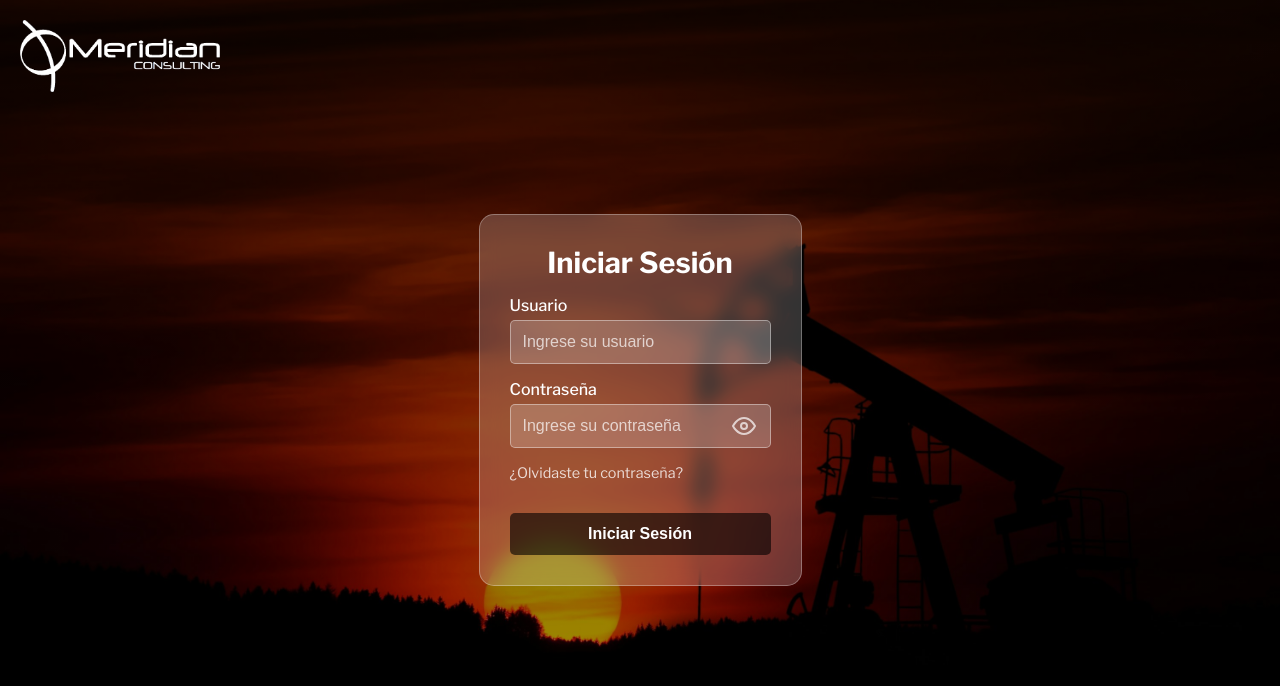
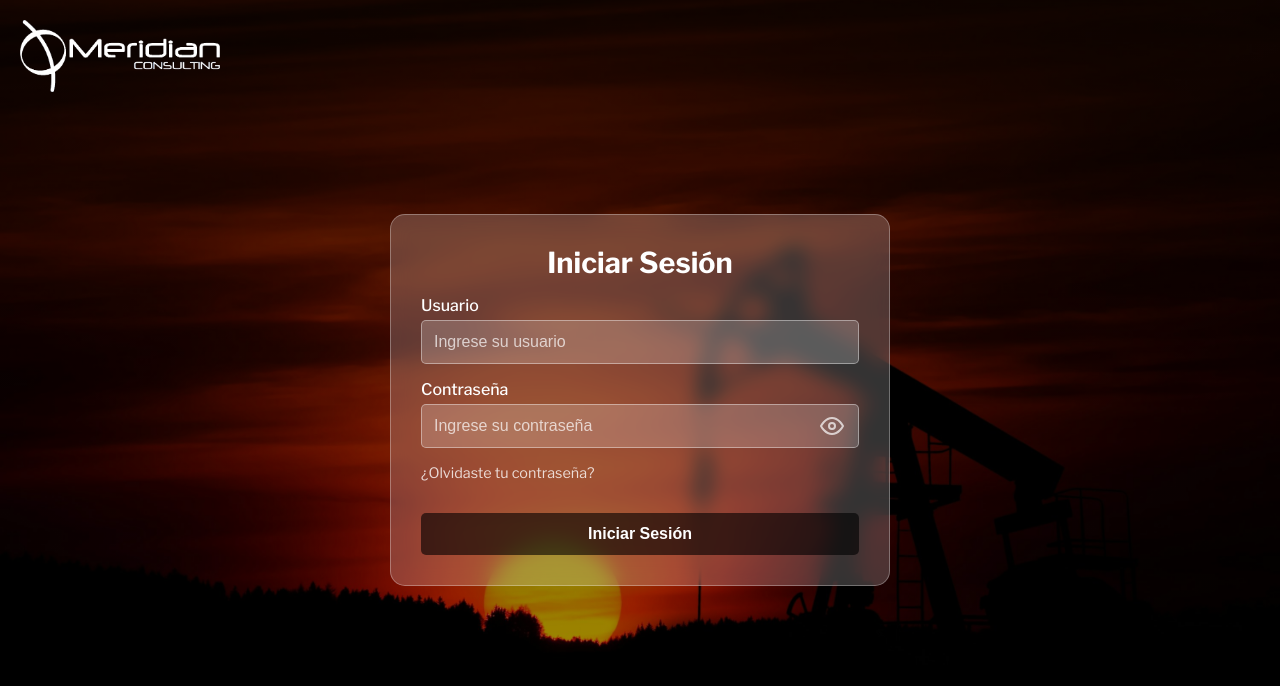
Before and after one commit to MeridianConsulting/Evaluacion, a React (Create React App) app in the folder frontend/: page / in a window 1280 px wide. Shown: the top 686 px of the page. Built offline with nearby package versions, Linux system fonts and the light colour scheme.

Commit message:
Estilos landing page y login completos

```diff
--- a/frontend/src/assets/css/LandingPage.css
+++ b/frontend/src/assets/css/Styles1.css
@@ -1,3 +1,8 @@
+/* ================================
+   Landing Page Styles (más importantes)
+==================================== */
+
+/* Importa la fuente */
 @import url('https://fonts.googleapis.com/css2?family=Libre+Franklin:wght@400;500;700&display=swap');
 
 html, body {
@@ -21,7 +26,7 @@ body {
   font-family: "Libre Franklin", sans-serif;
 }
 
-/* Layout principal */
+/* Layout principal para la landing page */
 .landing-page {
   margin: 0;
   padding: 0;
@@ -33,6 +38,7 @@ body {
   background-size: cover;
 }
 
+/* Reset de márgenes para elementos semánticos */
 header, nav, section, footer {
   margin: 0;
   padding: 0;
@@ -79,7 +85,7 @@ header, nav, section, footer {
   max-width: 800px;
   margin: 2rem auto;
   padding: 2rem;
-  color: white; /* Hace que el texto sea legible sobre el fondo */
+  color: white; /* Texto legible sobre el fondo */
 }
 
 .hero h1 {
@@ -156,7 +162,7 @@ footer {
   box-shadow: 0 -2px 6px rgba(0, 0, 0, 0.1);
 }
 
-/* Layout con 3 columnas en la parte superior */
+/* Layout de 3 columnas en la parte superior del footer */
 .footer-top {
   display: grid;
   grid-template-columns: repeat(3, minmax(200px, 1fr));
@@ -176,7 +182,7 @@ footer {
   transform: scale(1.05);
 }
 
-/* Contacto, enlaces */
+/* Contacto y enlaces */
 .footer-contact p,
 .footer-links a {
   margin: 0.5rem 0;
@@ -195,9 +201,7 @@ footer {
   margin-bottom: 0.5rem;
 }
 
-/* ========================
-   Parte inferior del Footer
-======================== */
+/* Separador del footer */
 .footer-divider {
   border: none;
   border-top: 1px solid rgba(255, 255, 255, 0.4);
@@ -206,12 +210,11 @@ footer {
 }
 
 .footer-bottom {
-  text-align: center; /* Centra el texto y lo que contenga */
+  text-align: center;
   font-size: 0.8rem;
   color: rgba(255, 255, 255, 0.8);
 }
 
-/* Texto legal y enlaces de privacidad */
 .footer-bottom p {
   margin: 0.3rem 0;
 }
@@ -226,7 +229,7 @@ footer {
   color: var(--color-secondary);
 }
 
-/* Redes sociales en la parte inferior */
+/* Redes sociales */
 .footer-social {
   margin-top: 1rem;
 }
@@ -273,7 +276,6 @@ footer {
   color: #fff;
   font-size: 1.2rem;
   margin-bottom: 1.5rem;
-  text-align: left;
   cursor: pointer;
   font-weight: 700;
   transition: color 0.3s ease;
@@ -282,3 +284,196 @@ footer {
 .side-menu .menu-item:hover {
   color: var(--color-secondary);
 }
+
+/*
+ESTILOS DEL LOGIN
+*/
+
+/* Fondo degradado en todo el body */
+.login-page {
+  margin: 0;
+  padding: 0;
+  font-family: "Libre Franklin", sans-serif;
+  background: linear-gradient(to bottom, rgba(0, 0, 0, 0.7), rgba(0, 0, 0, 0.3)),
+    url('../img/fondo.jpeg') no-repeat center center;
+  background-size: cover;
+  height: 100vh;
+  display: flex;
+  align-items: center;
+  justify-content: center;
+}
+
+/* Logo en la esquina superior izquierda */
+.login-logo {
+  position: absolute;
+  top: 20px;
+  left: 20px;
+  z-index: 10;
+}
+
+.login-logo-img {
+  max-width: 200px;
+  width: 100%;
+  height: auto;
+}
+
+/* Contenedor principal del login */
+.login-container {
+  box-sizing: border-box;
+  width: 100%;
+  max-width: 500px;
+  padding: 30px;
+  background: rgba(255, 255, 255, 0.2);
+  backdrop-filter: blur(10px);
+  border-radius: 15px;
+  border: 1px solid rgba(255, 255, 255, 0.3);
+  text-align: left;
+  animation: fadeIn 0.5s ease-in-out;
+  color: #333;
+}
+
+/* Asegura que los elementos hijos usen el mismo box-sizing */
+.login-container * {
+  box-sizing: inherit;
+}
+
+/* Cabecera del formulario: título y/o avatar */
+.login-header {
+  text-align: center;
+  margin-bottom: 1rem;
+}
+
+.login-header h2 {
+  font-size: 1.8rem;
+  color: #fff;
+  margin: 0;
+}
+
+/* Labels en bloque */
+.login-container label {
+  display: block;
+  margin-bottom: 0.3rem;
+  font-weight: 500;
+  color: #fff;
+}
+
+/* Contenedores de inputs */
+.login-input-container,
+.login-password-container {
+  width: 100%;
+  margin-bottom: 1rem;
+}
+
+/* Envoltura del campo de contraseña */
+.login-password-wrapper {
+  position: relative;
+  display: flex;
+  align-items: center;
+}
+
+/* Inputs */
+.login-container input {
+  width: 100%;
+  padding: 12px 40px 12px 12px;
+  border: 1px solid rgba(255, 255, 255, 0.4);
+  border-radius: 5px;
+  font-size: 16px;
+  background: rgba(255, 255, 255, 0.2);
+  color: #fff;
+  outline: none;
+  transition: border-color 0.3s ease-in-out;
+}
+
+.login-container input::placeholder {
+  color: rgba(255, 255, 255, 0.7);
+}
+
+.login-container input:focus {
+  border-color: #fff;
+}
+
+/* Botón para mostrar/ocultar contraseña */
+.login-toggle-password {
+  position: absolute;
+  right: 10px;
+  top: 50%;
+  transform: translateY(-50%);
+  background: none;
+  border: none;
+  cursor: pointer;
+  padding: 5px;
+  opacity: 0.7;
+  transition: opacity 0.3s ease;
+  display: flex;
+  align-items: center;
+  justify-content: center;
+}
+
+.login-toggle-password:hover {
+  opacity: 1;
+}
+
+.login-toggle-password svg {
+  width: auto;
+  height: auto;
+  color: #fff;
+}
+
+/* Sección "Recordarme" y "¿Olvidaste tu contraseña?" */
+.login-extra-options {
+  display: flex;
+  align-items: center;
+  justify-content: space-between;
+  margin-bottom: 1rem;
+}
+
+.login-forgot-password {
+  font-size: 0.9rem;
+  text-decoration: none;
+  color: #fff;
+  opacity: 0.8;
+  transition: opacity 0.3s ease;
+}
+
+.login-forgot-password:hover {
+  opacity: 1;
+}
+
+/* Botón de login */
+.login-button {
+  width: 100%;
+  padding: 12px;
+  background: rgba(0, 0, 0, 0.6);
+  color: #fff;
+  font-size: 16px;
+  font-weight: bold;
+  border: none;
+  border-radius: 5px;
+  cursor: pointer;
+  transition: background 0.3s ease-in-out;
+  margin-top: 15px;
+}
+
+.login-button:hover {
+  background: rgba(0, 0, 0, 0.8);
+}
+
+/* Mensaje de error */
+.login-error-message {
+  color: #ff8080;
+  font-size: 14px;
+  margin-top: 10px;
+  text-align: center;
+}
+
+/* Animación de aparición */
+@keyframes fadeIn {
+  from {
+    opacity: 0;
+    transform: translateY(-10px);
+  }
+  to {
+    opacity: 1;
+    transform: translateY(0);
+  }
+}
--- a/frontend/src/assets/css/login.css
+++ /dev/null
@@ -1,188 +0,0 @@
-/* Fondo degradado en todo el body */
-body {
-  margin: 0;
-  padding: 0;
-  font-family: "Libre Franklin", sans-serif;
-  background: linear-gradient(to bottom, rgba(0, 0, 0, 0.7), rgba(0, 0, 0, 0.3)),
-    url('../img/fondo.jpeg') no-repeat center center;
-  background-size: cover;
-  height: 100vh;
-  display: flex;
-  align-items: center;
-  justify-content: center;
-}
-
-/* Logo en la esquina superior izquierda */
-.logo-meridian {
-  position: absolute;
-  top: 20px;
-  left: 20px;
-  z-index: 10;
-}
-
-.meridian-logo {
-  max-width: 200px;
-  width: 100%;
-  height: auto;
-}
-
-/* Contenedor principal del login */
-.login-container {
-  box-sizing: border-box;
-  width: 100%;
-  max-width: 500px;
-  padding: 30px;
-  background: rgba(255, 255, 255, 0.2);
-  backdrop-filter: blur(10px);
-  border-radius: 15px;
-  border: 1px solid rgba(255, 255, 255, 0.3);
-  text-align: left;
-  animation: fadeIn 0.5s ease-in-out;
-  color: #333;
-}
-
-/* Asegura que los elementos hijos usen el mismo box-sizing */
-.login-container * {
-  box-sizing: inherit;
-}
-
-/* Cabecera del formulario: título y/o avatar */
-.login-header {
-  text-align: center;
-  margin-bottom: 1rem;
-}
-
-.login-header h2 {
-  font-size: 1.8rem;
-  color: #fff;
-  margin: 0;
-}
-
-/* Labels en bloque */
-.login-container label {
-  display: block;
-  margin-bottom: 0.3rem;
-  font-weight: 500;
-  color: #fff;
-}
-
-/* Contenedores de inputs */
-.input-container,
-.password-input-container {
-  width: 100%;
-  margin-bottom: 1rem;
-}
-
-/* Envoltura del campo de contraseña */
-.password-wrapper {
-  position: relative;
-  display: flex;
-  align-items: center;
-}
-
-/* Inputs */
-.login-container input {
-  width: 100%;
-  padding: 12px 40px 12px 12px;
-  border: 1px solid rgba(255, 255, 255, 0.4);
-  border-radius: 5px;
-  font-size: 16px;
-  background: rgba(255, 255, 255, 0.2);
-  color: #fff;
-  outline: none;
-  transition: border-color 0.3s ease-in-out;
-}
-
-.login-container input::placeholder {
-  color: rgba(255, 255, 255, 0.7);
-}
-
-.login-container input:focus {
-  border-color: #fff;
-}
-
-/* Botón para mostrar/ocultar contraseña */
-.toggle-password {
-  position: absolute;
-  right: 10px;
-  top: 50%;
-  transform: translateY(-50%);
-  background: none;
-  border: none;
-  cursor: pointer;
-  padding: 5px;
-  opacity: 0.7;
-  transition: opacity 0.3s ease;
-  display: flex;
-  align-items: center;
-  justify-content: center;
-}
-
-.toggle-password:hover {
-  opacity: 1;
-}
-
-.toggle-password svg {
-  width: auto;
-  height: auto;
-  color: #fff;
-}
-
-/* Sección "Recordarme" y "¿Olvidaste tu contraseña?" */
-.extra-options {
-  display: flex;
-  align-items: center;
-  justify-content: space-between;
-  margin-bottom: 1rem;
-}
-
-.forgot-password {
-  font-size: 0.9rem;
-  text-decoration: none;
-  color: #fff;
-  opacity: 0.8;
-  transition: opacity 0.3s ease;
-}
-
-.forgot-password:hover {
-  opacity: 1;
-}
-
-/* Botón de login */
-.login-button {
-  width: 100%;
-  padding: 12px;
-  background: rgba(0, 0, 0, 0.6);
-  color: #fff;
-  font-size: 16px;
-  font-weight: bold;
-  border: none;
-  border-radius: 5px;
-  cursor: pointer;
-  transition: background 0.3s ease-in-out;
-  margin-top: 15px;
-}
-
-.login-button:hover {
-  background: rgba(0, 0, 0, 0.8);
-}
-
-/* Mensaje de error */
-.error-message {
-  color: #ff8080;
-  font-size: 14px;
-  margin-top: 10px;
-  text-align: center;
-}
-
-/* Animación de aparición */
-@keyframes fadeIn {
-  from {
-    opacity: 0;
-    transform: translateY(-10px);
-  }
-  to {
-    opacity: 1;
-    transform: translateY(0);
-  }
-}
--- a/frontend/src/pages/LandingPage.js
+++ b/frontend/src/pages/LandingPage.js
@@ -1,5 +1,5 @@
 import React from 'react';
-import '../assets/css/LandingPage.css';
+import '../assets/css/Styles1.css';
 import Header from '../components/Header';
 import Footer from '../components/Footer';
 
--- a/frontend/src/pages/Login.js
+++ b/frontend/src/pages/Login.js
@@ -1,7 +1,6 @@
 import React, { useState } from "react";
 import { useNavigate } from "react-router-dom";
-import "../assets/css/login.css";
-// Importa la imagen (ajusta la ruta según la ubicación real)
+import '../assets/css/Styles1.css';
 import logoMeridian from "../assets/img/logo_meridian_blanco.png";
 
 const Login = ({ onLogin }) => {
@@ -14,7 +13,6 @@ const Login = ({ onLogin }) => {
   const navigate = useNavigate();
 
   const handleLogin = async () => {
-    // Validación simple
     if (!usuario || !contrasena) {
       setError("Por favor, complete todos los campos.");
       return;
@@ -26,9 +24,7 @@ const Login = ({ onLogin }) => {
       const apiUrl = process.env.REACT_APP_API_BASE_URL;
       const response = await fetch(`${apiUrl}/admin/login`, {
         method: "POST",
-        headers: {
-          "Content-Type": "application/json",
-        },
+        headers: { "Content-Type": "application/json" },
         body: JSON.stringify({ username: usuario, password: contrasena }),
       });
 
@@ -49,22 +45,17 @@ const Login = ({ onLogin }) => {
   };
 
   return (
-    <div>
-      <div className="logo-meridian">
-        <img
-          src={logoMeridian}
-          alt="Logo Meridian"
-          className="meridian-logo"
-        />
+    <div className="login-page">
+      {/* Logo en la esquina superior izquierda */}
+      <div className="login-logo">
+        <img src={logoMeridian} alt="Logo Meridian" className="login-logo-img" />
       </div>
       <div className="login-container">
-
         <div className="login-header">
           <h2>Iniciar Sesión</h2>
         </div>
-
         <form onSubmit={(e) => e.preventDefault()}>
-          <div className="input-container">
+          <div className="login-input-container">
             <label>Usuario</label>
             <input
               type="text"
@@ -73,10 +64,9 @@ const Login = ({ onLogin }) => {
               placeholder="Ingrese su usuario"
             />
           </div>
-
-          <div className="password-input-container">
+          <div className="login-password-container">
             <label>Contraseña</label>
-            <div className="password-wrapper">
+            <div className="login-password-wrapper">
               <input
                 type={mostrarContrasena ? "text" : "password"}
                 value={contrasena}
@@ -85,7 +75,7 @@ const Login = ({ onLogin }) => {
               />
               <button
                 type="button"
-                className="toggle-password"
+                className="login-toggle-password"
                 onClick={() => setMostrarContrasena(!mostrarContrasena)}
                 aria-label={
                   mostrarContrasena ? "Ocultar contraseña" : "Mostrar contraseña"
@@ -123,18 +113,15 @@ const Login = ({ onLogin }) => {
               </button>
             </div>
           </div>
-
-          <div className="extra-options">
-            <a className="forgot-password" href="#">
+          <div className="login-extra-options">
+            <a className="login-forgot-password" href="#">
               ¿Olvidaste tu contraseña?
             </a>
           </div>
-
           <button type="button" className="login-button" onClick={handleLogin}>
             Iniciar Sesión
           </button>
-
-          {error && <p className="error-message">{error}</p>}
+          {error && <p className="login-error-message">{error}</p>}
         </form>
       </div>
     </div>
```
